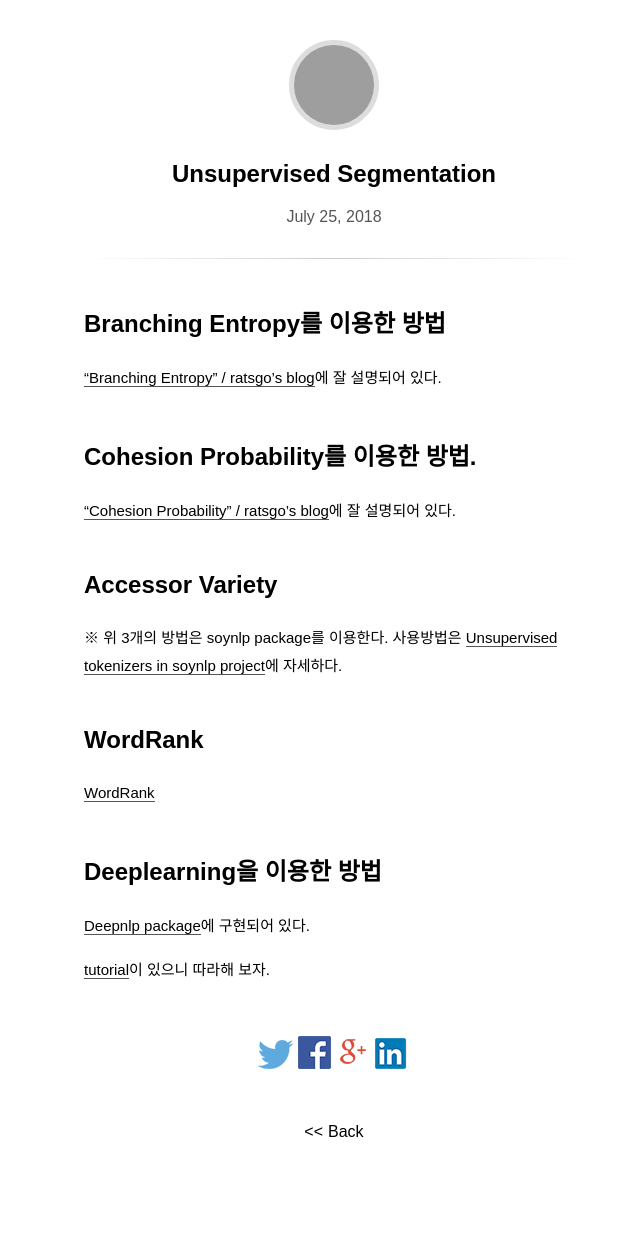
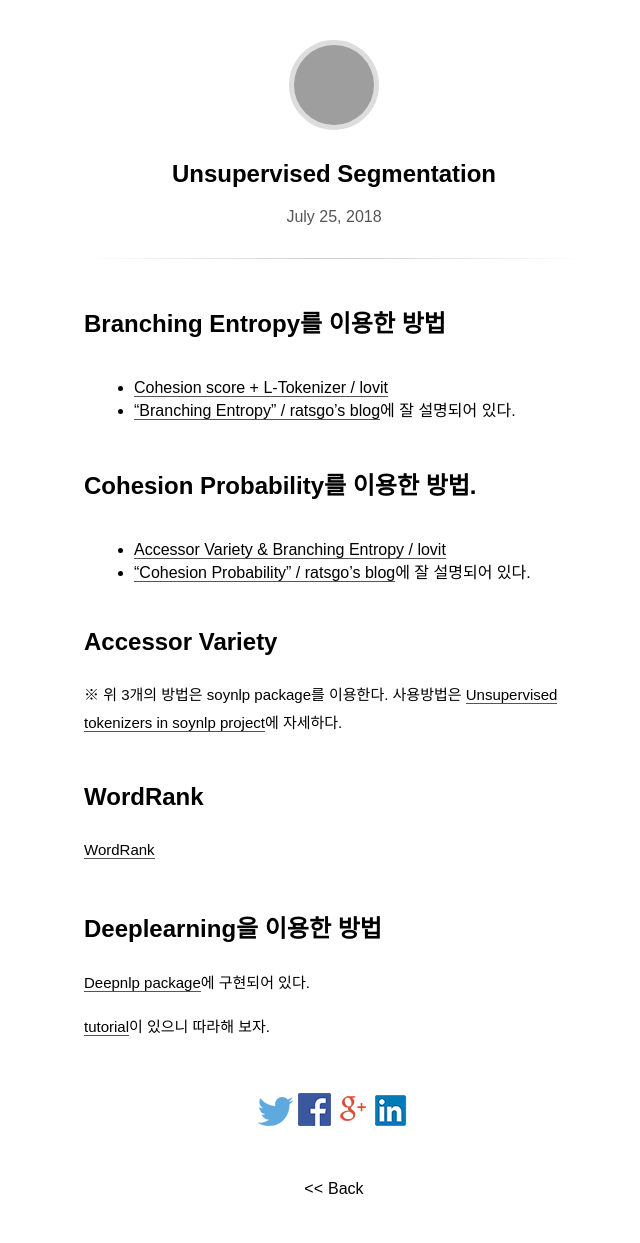
Before and after one commit to pinedance/blog, a Jekyll site: the page built from _posts/NLPs/2018-07-25-Unsupervised-Segmentation.md, in a window 1280 px wide. Shown: the whole page, without its empty margins (306-946 px from the left). Built offline with Jekyll 4.4.1, drawn with Linux system fonts in a browser that asks for light colours; some web fonts are replaced; comment, search, counter and statistics services are not loaded; before the commit the page ends 1186 px from its top, so only the background shows below that; grey boxes are pictures that could not be loaded.

Commit message:
update post

```diff
--- a/_posts/NLPs/2018-07-25-Unsupervised-Segmentation.md
+++ b/_posts/NLPs/2018-07-25-Unsupervised-Segmentation.md
@@ -7,11 +7,13 @@ categories: NLP
 
 ## Branching Entropy를 이용한 방법
 
-["Branching Entropy"  / ratsgo's blog](https://ratsgo.github.io/from%20frequency%20to%20semantics/2017/05/06/BranchingEntropy/)에 잘 설명되어 있다.
+* [Cohesion score + L-Tokenizer / lovit](https://lovit.github.io/nlp/2018/04/09/cohesion_ltokenizer/)
+* ["Branching Entropy"  / ratsgo's blog](https://ratsgo.github.io/from%20frequency%20to%20semantics/2017/05/06/BranchingEntropy/)에 잘 설명되어 있다.
 
 ## Cohesion Probability를 이용한 방법.
 
-["Cohesion Probability"  / ratsgo's blog](https://ratsgo.github.io/from%20frequency%20to%20semantics/2017/05/05/cohesion/)에 잘 설명되어 있다.
+* [Accessor Variety & Branching Entropy / lovit](https://lovit.github.io/nlp/2018/04/09/branching_entropy_accessor_variety/)
+* ["Cohesion Probability"  / ratsgo's blog](https://ratsgo.github.io/from%20frequency%20to%20semantics/2017/05/05/cohesion/)에 잘 설명되어 있다.
 
 ## Accessor Variety
 
```
